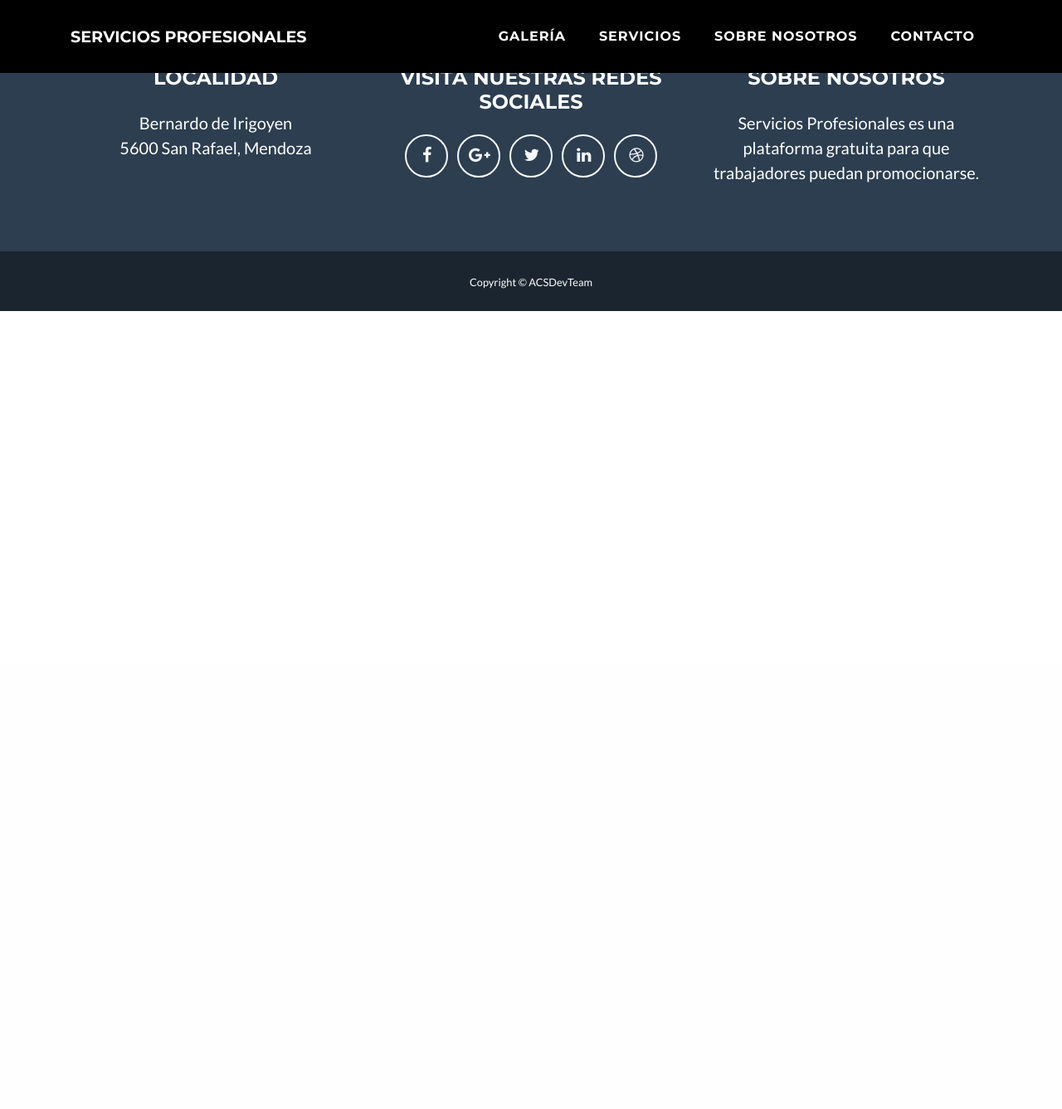
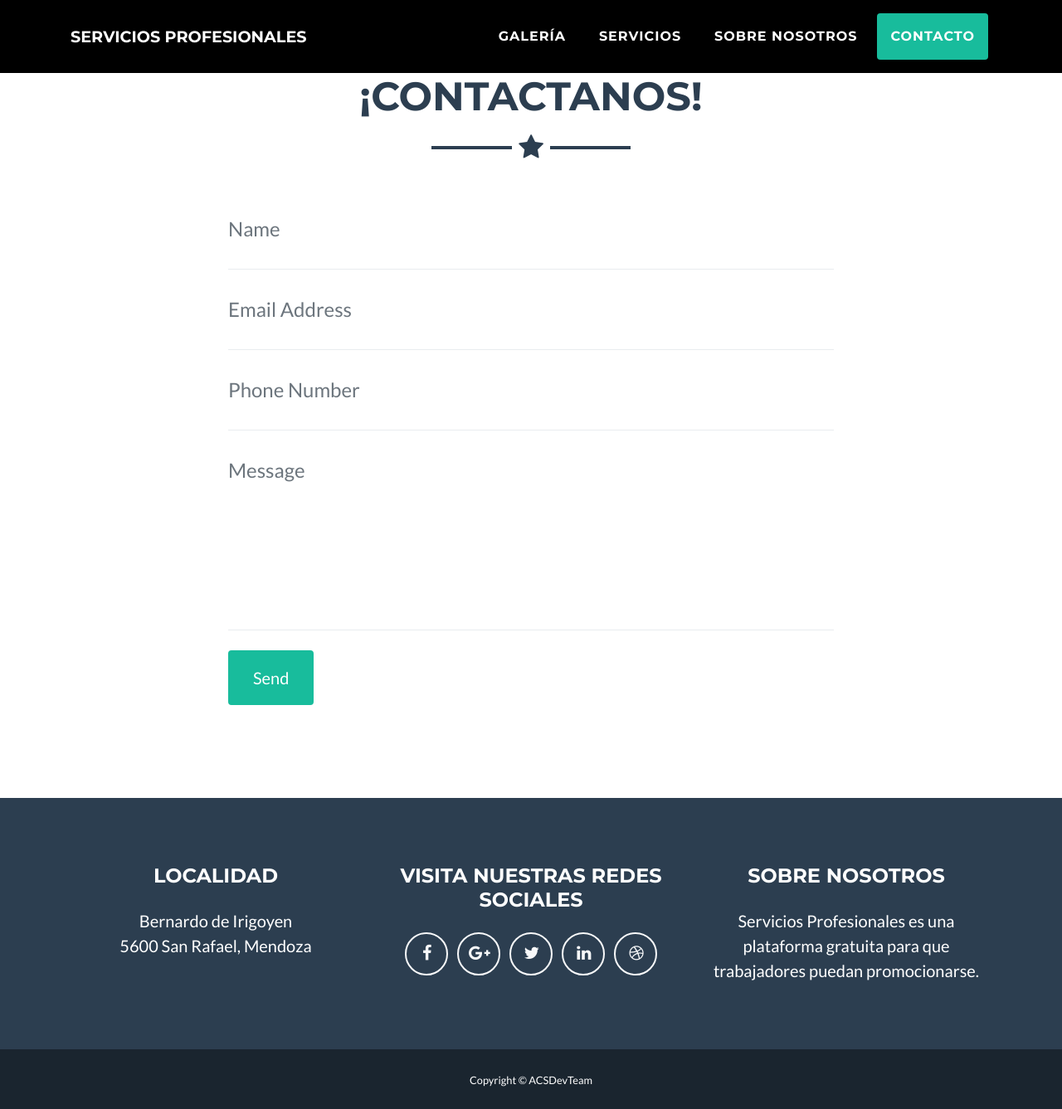
Before and after one commit to acs-um/ServiciosProfesionales, a Django app: page /usuarios/ingresar in a window 1280 px wide. Shown: the whole page at 83% size. Before the commit the page ends 375 px from the top, so only its background shows below. Run offline with Django 3.2, Linux system fonts and the light colour scheme; some libraries are stand-ins or nearby versions.

Commit message:
html modificado

```diff
--- a/servicios_profesionales/usuarios/templates/usuarios/signup.html
+++ b/servicios_profesionales/usuarios/templates/usuarios/signup.html
@@ -1,7 +1,53 @@
 {% extends 'base.html' %}
 {% load staticfiles %}
-<html>
-    <body>
-        {{ form.as_ul }}
-    </body>
-</html>
+{% block content %}
+
+  <section id="contact">
+  <div class="container">
+    <h2 class="text-center text-uppercase text-secondary mb-0">¡Contactanos!</h2>
+    <hr class="star-dark mb-5">
+    <div class="row">
+      <div class="col-lg-8 mx-auto">
+        <!-- To configure the contact form email address, go to mail/contact_me.php and update the email address in the PHP file on line 19. -->
+        <!-- The form should work on most web servers, but if the form is not working you may need to configure your web server differently. -->
+        <form name="sentMessage" id="contactForm" novalidate="novalidate">
+          <div class="control-group">
+            <div class="form-group floating-label-form-group controls mb-0 pb-2">
+              <label>Name</label>
+              <input class="form-control" id="name" type="text" placeholder="Name" required="required" data-validation-required-message="Please enter your name.">
+              <p class="help-block text-danger"></p>
+            </div>
+          </div>
+          <div class="control-group">
+            <div class="form-group floating-label-form-group controls mb-0 pb-2">
+              <label>Email Address</label>
+              <input class="form-control" id="email" type="email" placeholder="Email Address" required="required" data-validation-required-message="Please enter your email address.">
+              <p class="help-block text-danger"></p>
+            </div>
+          </div>
+          <div class="control-group">
+            <div class="form-group floating-label-form-group controls mb-0 pb-2">
+              <label>Phone Number</label>
+              <input class="form-control" id="phone" type="tel" placeholder="Phone Number" required="required" data-validation-required-message="Please enter your phone number.">
+              <p class="help-block text-danger"></p>
+            </div>
+          </div>
+          <div class="control-group">
+            <div class="form-group floating-label-form-group controls mb-0 pb-2">
+              <label>Message</label>
+              <textarea class="form-control" id="message" rows="5" placeholder="Message" required="required" data-validation-required-message="Please enter a message."></textarea>
+              <p class="help-block text-danger"></p>
+            </div>
+          </div>
+          <br>
+          <div id="success"></div>
+          <div class="form-group">
+            <button type="submit" class="btn btn-primary btn-xl" id="sendMessageButton">Send</button>
+          </div>
+        </form>
+      </div>
+    </div>
+  </div>
+</section>
+
+{% endblock %}
```
